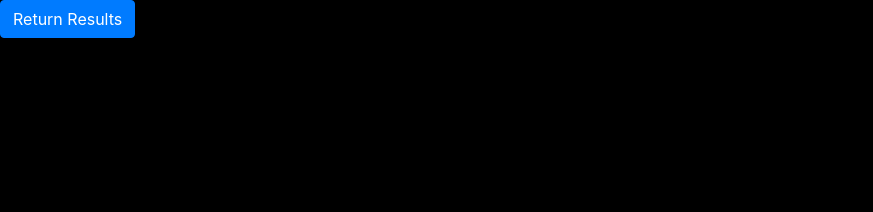
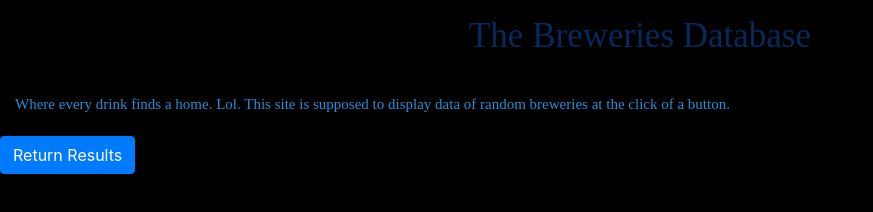
Before and after one commit to won-lee/SL-final-, a plain HTML site: page index.html in a window 1280 px wide. Shown: the whole page, without its empty margins (0-873 px from the left). Drawn offline with nearby package versions, Linux system fonts and the light colour scheme; no server answers.

Commit message:
added header and title

```diff
--- a/index.html
+++ b/index.html
@@ -10,14 +10,16 @@
         <link rel="stylesheet" type="text/css" href="vizstyle.css" media="screen"/>
         <script src="otherScript.js"> </script>
 
-        <title>
-
-        </title>
+        <title>Breweries</title>
         <style>
 
         </style>
     </head>
     <body>
+        <header>
+            <h1 id="title">The Breweries Database</h1>
+            <h2 id="subtitle">Where every drink finds a home. Lol. This site is supposed to display data of random breweries at the click of a button.</h2>
+        </header>
         <div>
             <script>
                 fireAPI();
```
